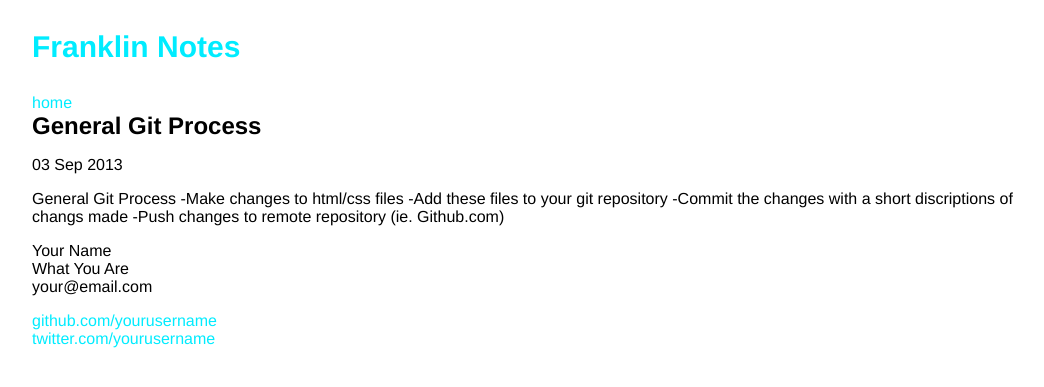
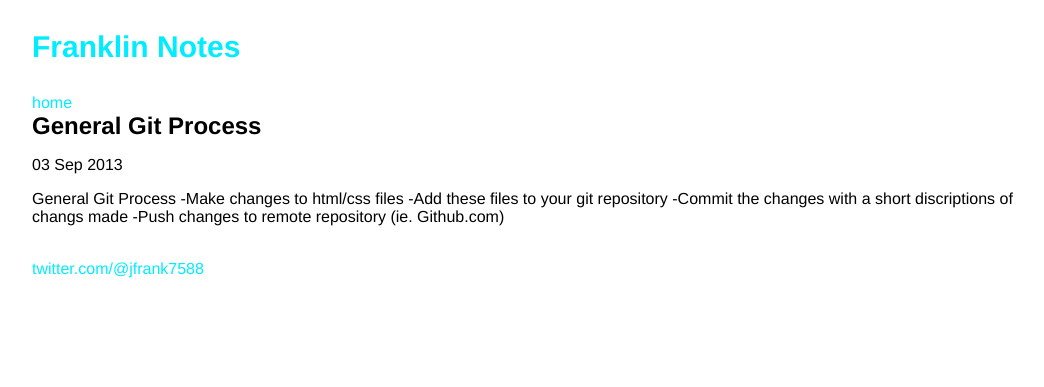
Before and after one commit to joshmfranklin/notes, a Jekyll site: the page built from _posts/2013-09-03-general-git-process.markdown, in a window 1280 px wide. Shown: the top 387 px of the page, without its empty margins (108-1152 px from the left). Built offline with Jekyll 4.4.1, drawn with Linux system fonts in a browser that asks for light colours; Markdown is read by kramdown in place of the engine named in the settings.

Commit message:
update CNAME

```diff
--- a/CNAME
+++ b/CNAME
@@ -0,0 +1 @@
+notes.joshmfranklin.com
--- a/_layouts/default.html
+++ b/_layouts/default.html
@@ -30,15 +30,8 @@
             <div class="footer">
               <div class="contact">
                 <p>
-                  Your Name<br />
-                  What You Are<br />
-                  your@email.com
-                </p>
-              </div>
-              <div class="contact">
-                <p>
-                  <a href="http://github.com/yourusername/">github.com/yourusername</a><br />
-                  <a href="http://twitter.com/yourusername/">twitter.com/yourusername</a><br />
+                  <a mailto:jmylesfranklin@gmail.com></a><br />
+                  <a href="http://twitter.com/yourusername/">twitter.com/@jfrank7588</a><br />
                 </p>
               </div>
             </div>
```
